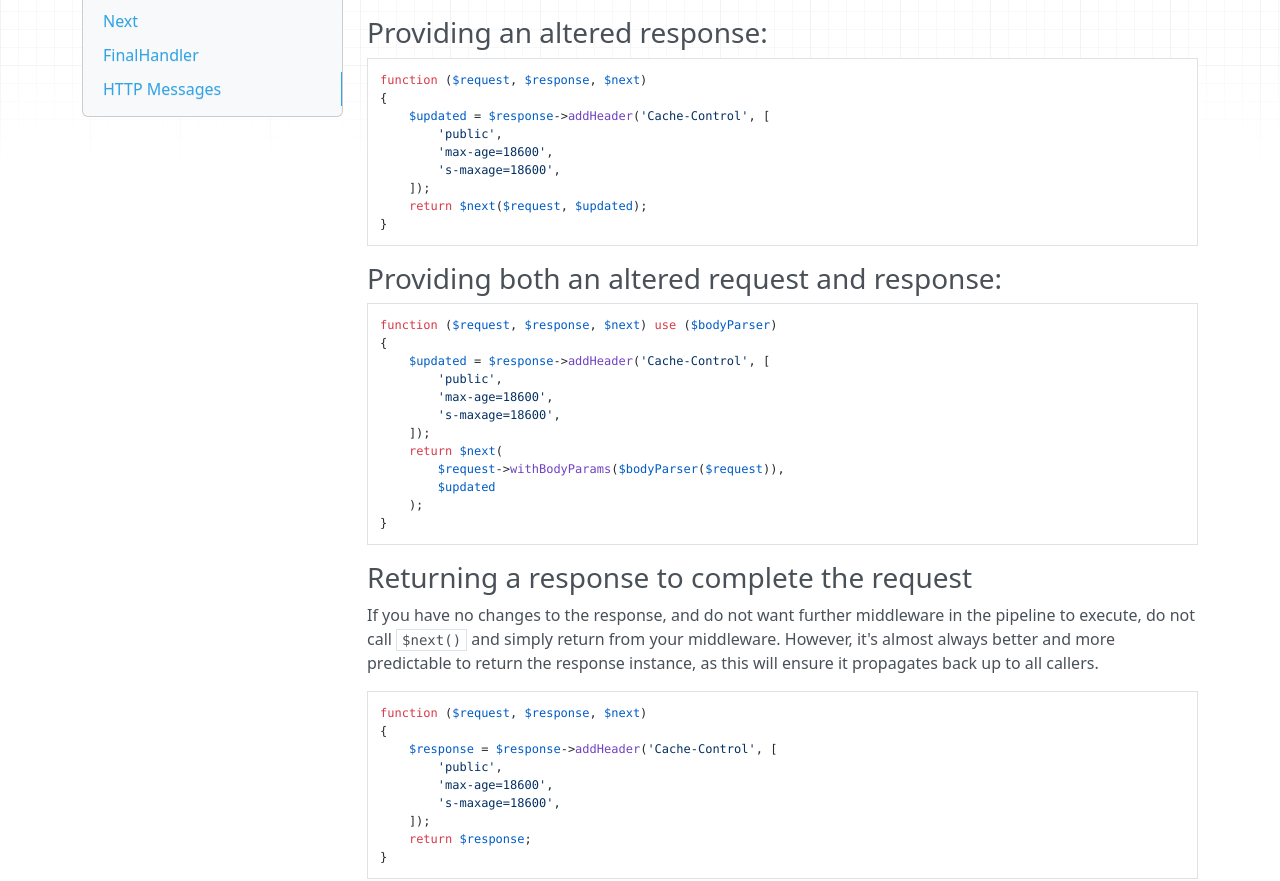
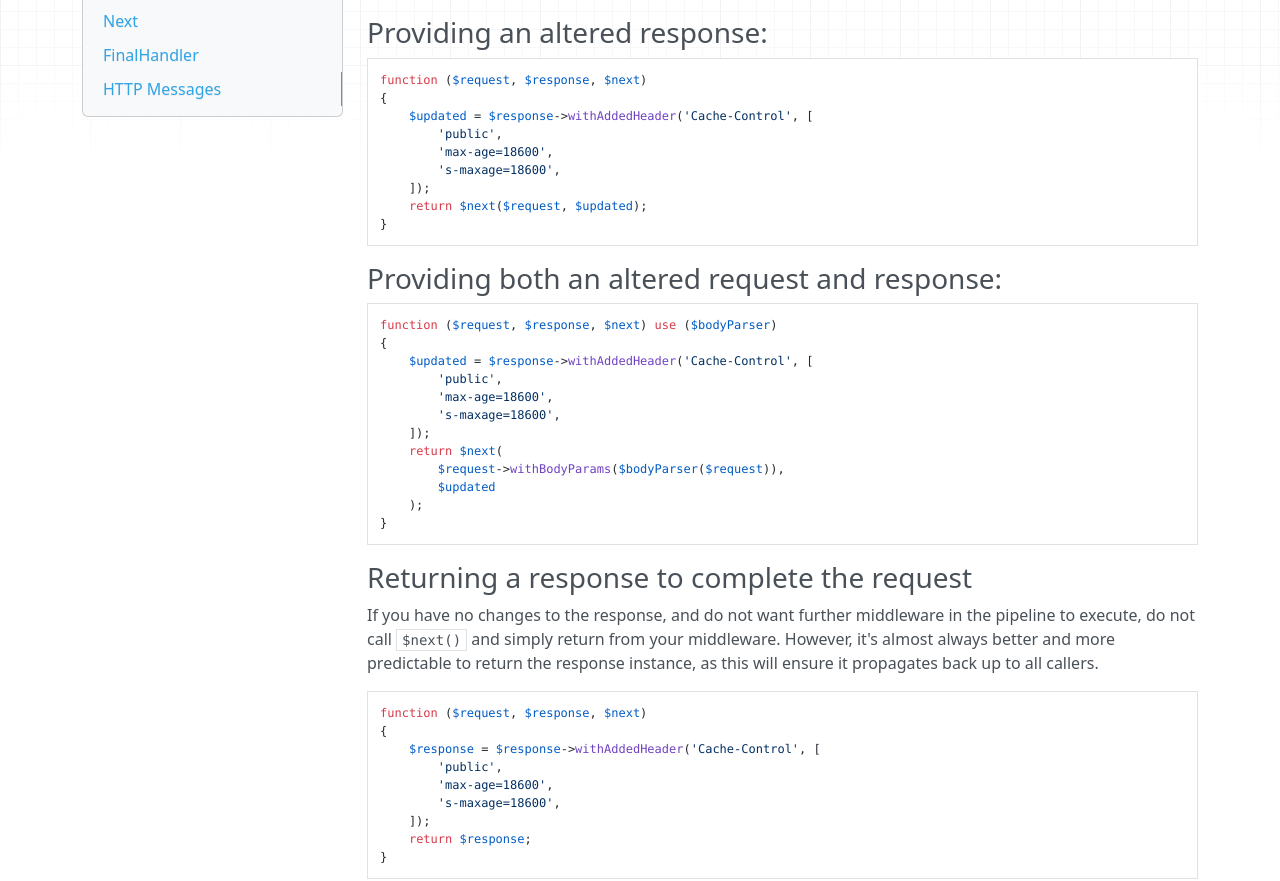
Before and after one commit to zendframework/zend-stratigility, an MkDocs documentation site: the page built from doc/book/api.md, in a window 1280 px wide and 1400 px high, scrolled down 1833 px. Shown: the part 151-1032 px from the top of the window. Built offline with MkDocs 1.6.1, drawn with Linux system fonts in a browser that asks for light colours; nearby versions of some CDN libraries; old or Windows-style settings are respelled for this version of MkDocs.

Commit message:
Use ->withAddedHeader

````diff
--- a/doc/book/api.md
+++ b/doc/book/api.md
@@ -103,7 +103,7 @@ function ($request, $response, $next) use ($bodyParser)
 ```php
 function ($request, $response, $next)
 {
-    $updated = $response->addHeader('Cache-Control', [
+    $updated = $response->withAddedHeader('Cache-Control', [
         'public',
         'max-age=18600',
         's-maxage=18600',
@@ -117,7 +117,7 @@ function ($request, $response, $next)
 ```php
 function ($request, $response, $next) use ($bodyParser)
 {
-    $updated = $response->addHeader('Cache-Control', [
+    $updated = $response->withAddedHeader('Cache-Control', [
         'public',
         'max-age=18600',
         's-maxage=18600',
@@ -139,7 +139,7 @@ up to all callers.
 ```php
 function ($request, $response, $next)
 {
-    $response = $response->addHeader('Cache-Control', [
+    $response = $response->withAddedHeader('Cache-Control', [
         'public',
         'max-age=18600',
         's-maxage=18600',
````
